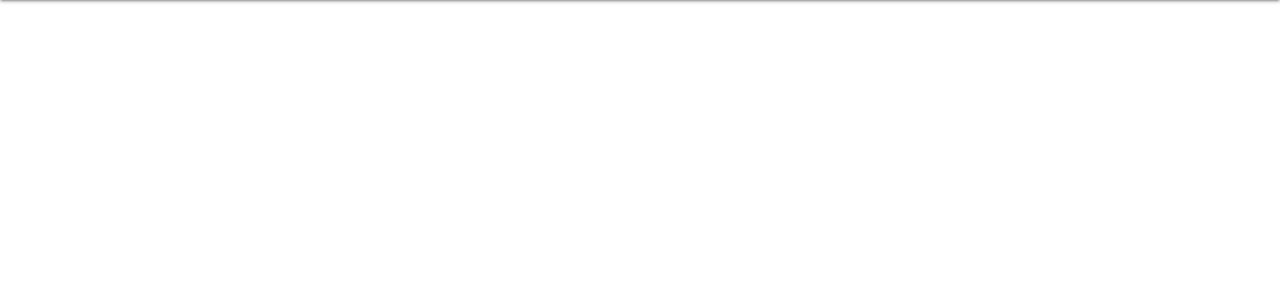
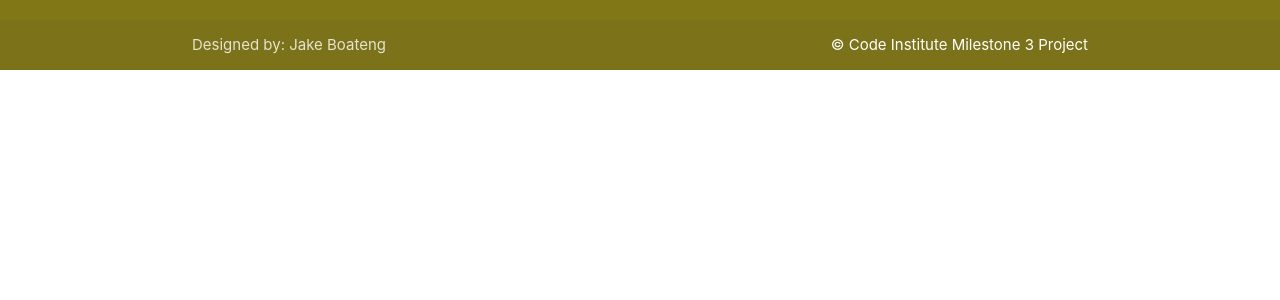
Before and after one commit to boatesj/eventflow, a Python web app: template eventflow/templates/base.html in a window 1280 px wide. Shown: the part 64-364 px from the top of the page. Run offline with Jinja, Linux system fonts and the light colour scheme; the template is opened without the code that fills it, so the values that code supplies are empty.

Commit message:
added flash messages and footer section

```diff
--- a/eventflow/templates/base.html
+++ b/eventflow/templates/base.html
@@ -54,4 +54,44 @@
         </li>
     </ul>
 </header>
+
+<!-- Flash Messages -->
+<div class="container">
+    {% with messages = get_flashed_messages(with_categories=true) %}
+        {% if messages %}
+            <div id="flash-messages">
+                {% for category, message in messages %}
+                    <div class="card-panel {{ 'green lighten-4 green-text' if category == 'success' else 'red lighten-4 red-text' }}">
+                        {{ message }}
+                    </div>
+                {% endfor %}
+            </div>
+        {% endif %}
+    {% endwith %}
+</div>
+
+<!-- Main Content Section -->
+<main class="container">
+    {% block content %}
+    {% endblock %}
+</main>
+
+<!-- Footer Section -->
+<footer class="page-footer lime darken-4">
+    <div class="footer-copyright">
+        <div class="container">
+            Designed by: Jake Boateng
+            <a class="white-text right" href="https://codeinstitute.net" target="_blank">&copy; Code Institute Milestone 3 Project</a>
+        </div>
+    </div>
+</footer>
+
+<!-- JS Scripts -->
+<!-- Materialize JavaScript -->
+<script src="https://cdnjs.cloudflare.com/ajax/libs/materialize/1.0.0/js/materialize.min.js"></script>
+
+<!-- Custom Script for Calendar Initialization -->
+<script src="{{ url_for('static', filename='js/script.js') }}"></script>
+
 </body>
+</html>
```
